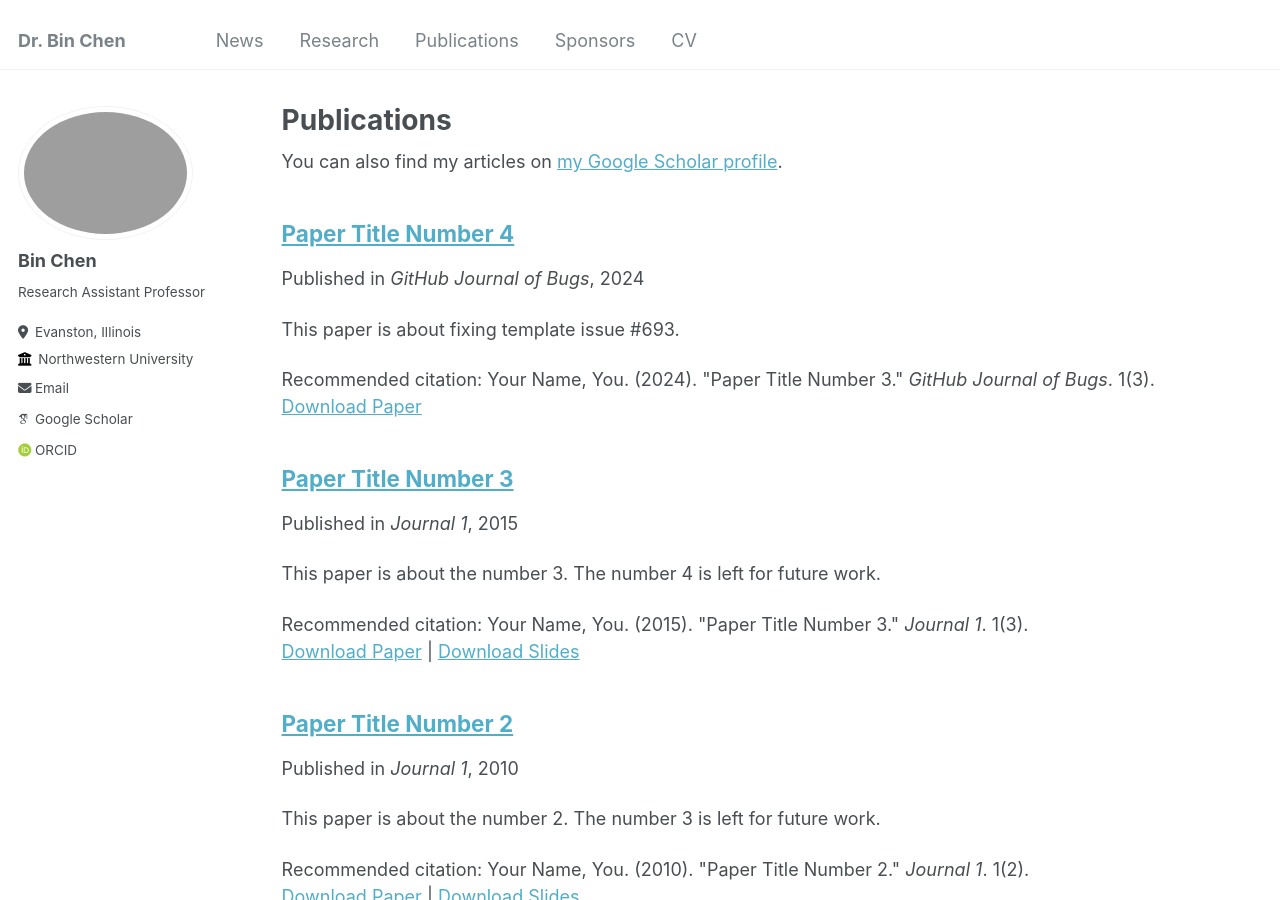
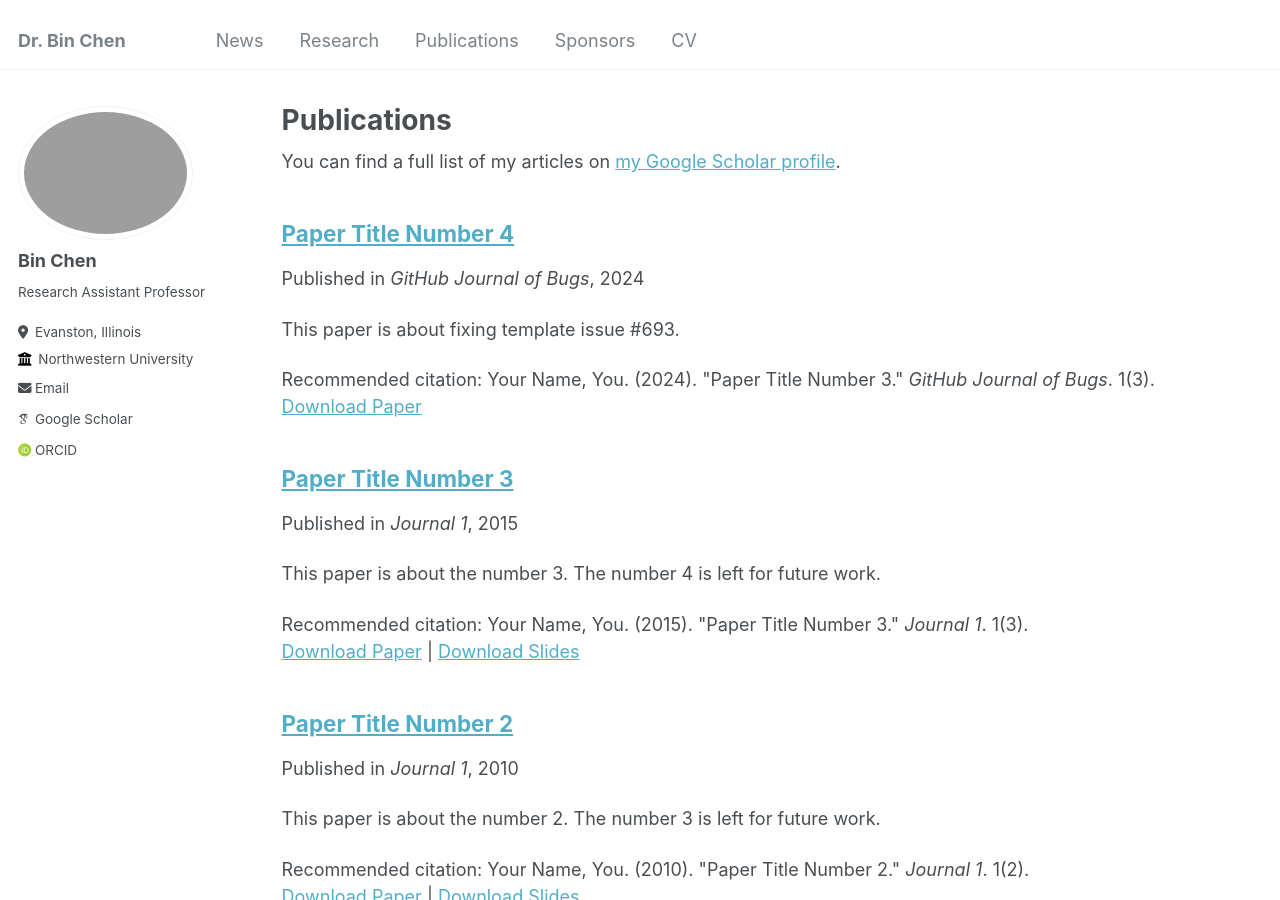
Before and after one commit to chenbinzero/chenbinzero.github.io, a Jekyll site: the page built from _pages/publications.md, in a window 1280 px wide and 900 px high. Built offline with Jekyll 4.4.1, drawn with Linux system fonts in a browser that asks for light colours; some web fonts are replaced.

Commit message:
Update publications.md

```diff
--- a/_pages/publications.md
+++ b/_pages/publications.md
@@ -6,7 +6,7 @@
 ---
 
 {% if site.author.googlescholar %}
-  <div class="wordwrap">You can also find my articles on <a href="{{site.author.googlescholar}}">my Google Scholar profile</a>.</div>
+  <div class="wordwrap">You can find a full list of my articles on <a href="{{site.author.googlescholar}}">my Google Scholar profile</a>.</div>
 {% endif %}
 
 {% include base_path %}
```
